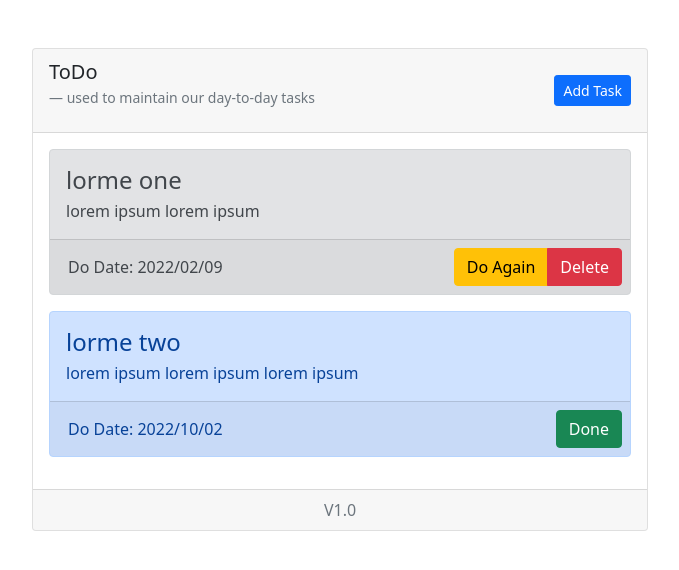
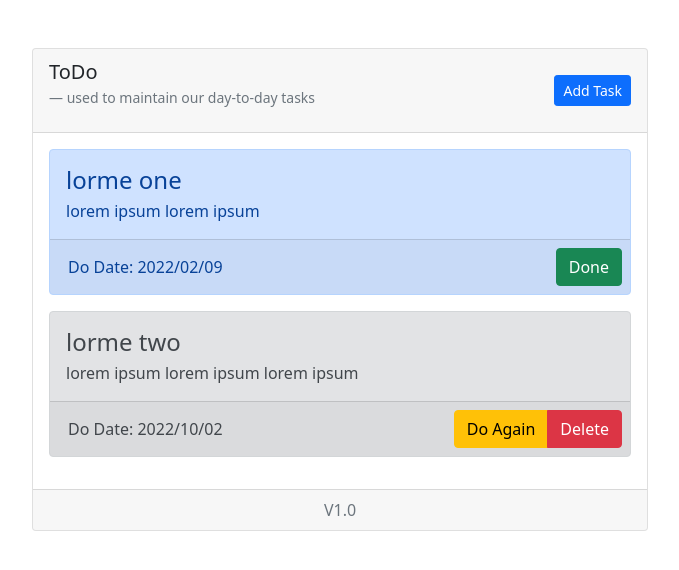
Before and after one commit to Arash-HR/Angular-ToDo-Application, an Angular app: page /tasks in a window 1280 px wide. Shown: the top 570 px of the page, without its empty margins (300-979 px from the left). Built offline with nearby package versions, Linux system fonts and the light colour scheme; data requests are answered from the project's data file.

Commit message:
some fix in UI

```diff
--- a/src/app/components/task-item/task-item.component.html
+++ b/src/app/components/task-item/task-item.component.html
@@ -9,15 +9,15 @@
     </div>
 </div> -->
 
-<div class="alert p-0" [ngClass]="task.done ? 'alert-primary' : 'alert-secondary'">
+<div class="alert p-0" [ngClass]="!task.done ? 'alert-primary' : 'alert-secondary'">
     <h4 class="alert-heading m-3 mb-0">{{task.title}}</h4>
     <p class="m-3 mt-1">{{task.description}}</p>
     <div class="card-footer d-flex justify-content-between p-2">
         <p class="m-auto task-footer-date">Do Date: {{task.date}}</p>
         <div class="btn-group" role="group">
-            <button type="button" class="btn" *ngIf="task.done else taskStartAgain" [ngClass]="task.done ? 'btn-success' : 'btn-warning'" (click)="onDone(task)">Done</button>
+            <button type="button" class="btn" *ngIf="!task.done else taskStartAgain" [ngClass]="!task.done ? 'btn-success' : 'btn-warning'" (click)="onDone(task)">Done</button>
             <ng-template #taskStartAgain>
-                <button type="button" class="btn" [ngClass]="task.done ? 'btn-success' : 'btn-warning'" (click)="onDone(task)">Do Again</button>
+                <button type="button" class="btn" [ngClass]="!task.done ? 'btn-success' : 'btn-warning'" (click)="onDone(task)">Do Again</button>
                 <button type="button" class="btn btn-danger" (click)="onDelete(task)">Delete</button>
             </ng-template>
         </div>
```
